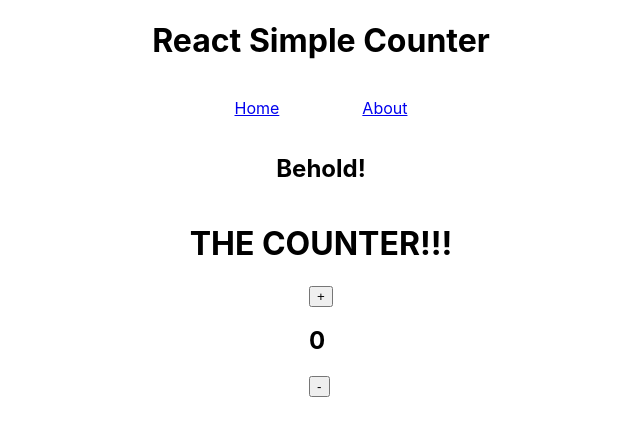
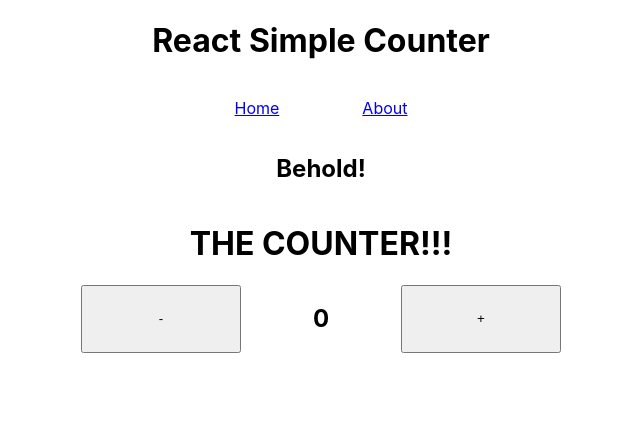
Before and after one commit to DeletedC/React-Simple-Counter, a React (Create React App) app: page / in a window 1280 px wide. Shown: the top 436 px of the page, without its empty margins (319-959 px from the left). Built offline with nearby package versions, Linux system fonts and the light colour scheme.

Commit message:
Added classes to the counter, swapped the buttons

```diff
--- a/src/components/Counter.js
+++ b/src/components/Counter.js
@@ -18,9 +18,11 @@ const Counter = () => {
 
   return (
     <div>
-        <button onClick={add}>+</button>
-        <h2>{counter}</h2>
-        <button onClick={subtract}>-</button>
+			<div id="counterDiv">
+				<button onClick={subtract}>-</button>
+					<h2 id="counter">{counter}</h2>
+					<button onClick={add}>+</button>
+				</div>
     </div>
   )
 }
```
